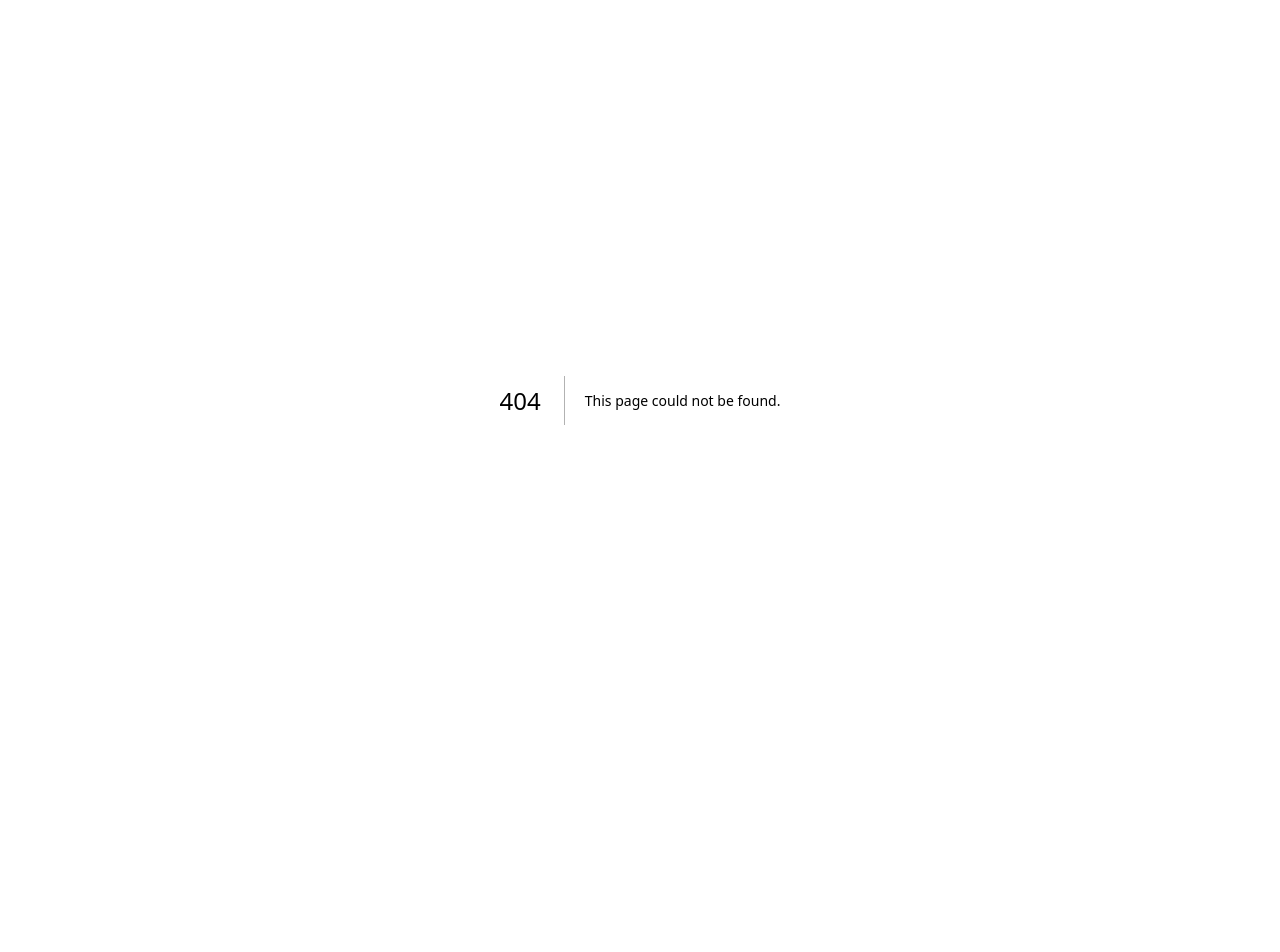
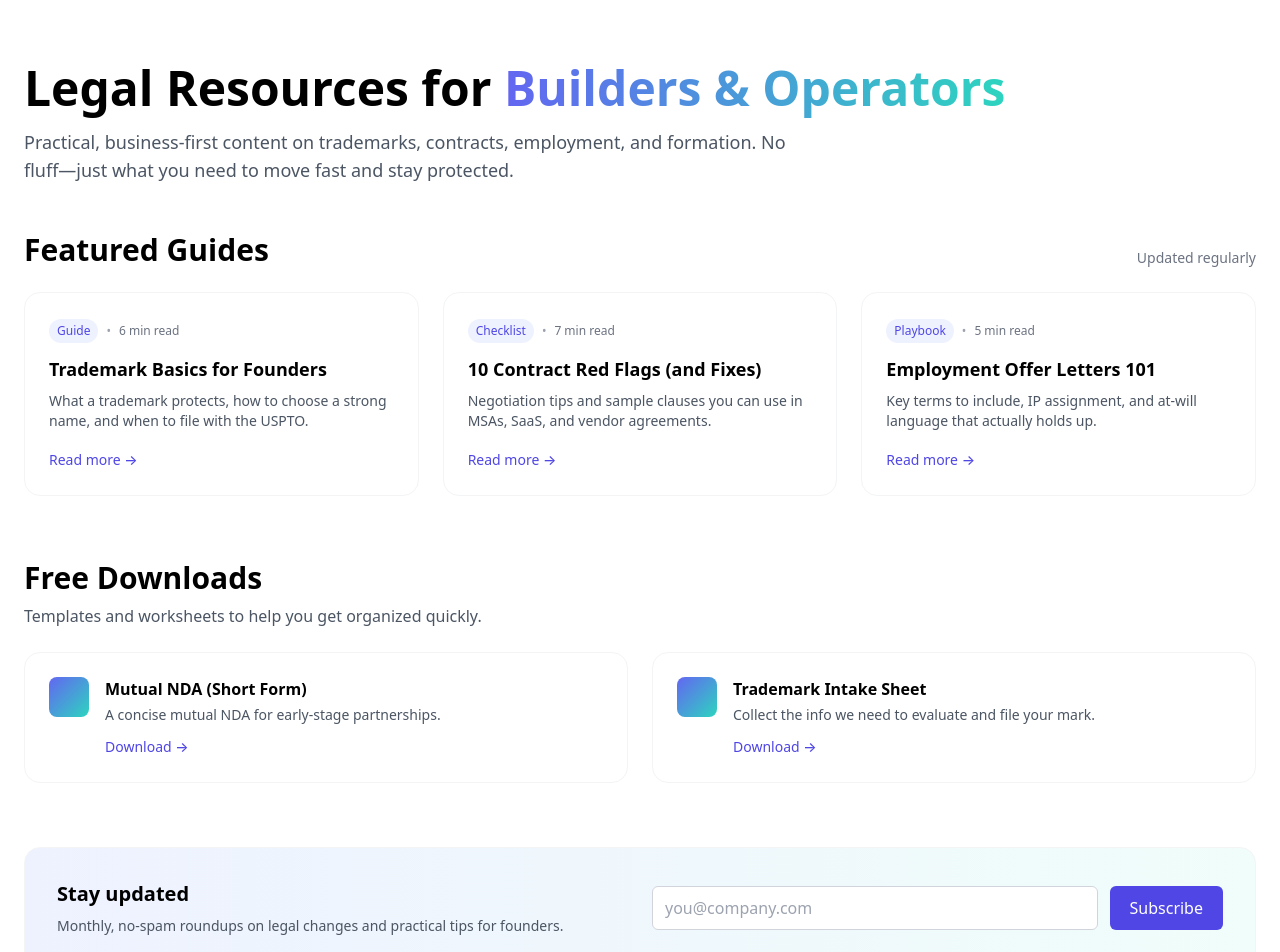
Before and after one commit to ajdreams17/Ascentlegal, a Next.js app: page /resources in a window 1280 px wide. Before the commit this address had no page. Shown: the top 952 px of the page. Before the commit the page ends 800 px from the top, so only its background shows below. Built offline with nearby package versions, Linux system fonts and the light colour scheme.

Commit message:
Create page.jsx

```diff
--- /dev/null
+++ b/app/resources/page.jsx
@@ -0,0 +1,197 @@
+import Link from "next/link";
+
+export const metadata = {
+  title: "Resources | Ascent Legal",
+  description:
+    "Practical guides, templates, and FAQs on trademarks, contracts, and startup law—written for founders and operators.",
+};
+
+const guides = [
+  {
+    slug: "trademark-basics-for-founders",
+    title: "Trademark Basics for Founders",
+    summary:
+      "What a trademark protects, how to choose a strong name, and when to file with the USPTO.",
+    readTime: "6 min read",
+    badge: "Guide",
+  },
+  {
+    slug: "contract-red-flags",
+    title: "10 Contract Red Flags (and Fixes)",
+    summary:
+      "Negotiation tips and sample clauses you can use in MSAs, SaaS, and vendor agreements.",
+    readTime: "7 min read",
+    badge: "Checklist",
+  },
+  {
+    slug: "employment-offer-letters",
+    title: "Employment Offer Letters 101",
+    summary:
+      "Key terms to include, IP assignment, and at-will language that actually holds up.",
+    readTime: "5 min read",
+    badge: "Playbook",
+  },
+];
+
+const downloads = [
+  {
+    title: "Mutual NDA (Short Form)",
+    desc: "A concise mutual NDA for early-stage partnerships.",
+    href: "/resources/downloads/mutual-nda.docx",
+  },
+  {
+    title: "Trademark Intake Sheet",
+    desc: "Collect the info we need to evaluate and file your mark.",
+    href: "/resources/downloads/trademark-intake.pdf",
+  },
+];
+
+const faqs = [
+  {
+    q: "When should I file a trademark?",
+    a: "As soon as you have a distinctive brand name and intend to use it in commerce—early filing can preserve priority.",
+  },
+  {
+    q: "Do you offer flat fees?",
+    a: "Yes. Many matters—trademark filing, contract packages, and formations—are offered at transparent flat rates.",
+  },
+  {
+    q: "Can you review an existing contract?",
+    a: "Absolutely. We’ll mark up the agreement, explain risks in plain English, and give negotiation language you can use.",
+  },
+];
+
+export default function ResourcesPage() {
+  return (
+    <main className="mx-auto max-w-7xl px-6 py-16">
+      {/* Hero */}
+      <section className="mb-12">
+        <h1 className="text-4xl md:text-5xl font-bold">
+          Legal Resources for{" "}
+          <span className="bg-gradient-to-r from-indigo-500 to-teal-400 bg-clip-text text-transparent">
+            Builders & Operators
+          </span>
+        </h1>
+        <p className="mt-4 text-lg text-gray-600 max-w-3xl">
+          Practical, business-first content on trademarks, contracts, employment, and formation.
+          No fluff—just what you need to move fast and stay protected.
+        </p>
+      </section>
+
+      {/* Featured Guides */}
+      <section className="mt-8">
+        <div className="mb-6 flex items-end justify-between">
+          <h2 className="text-2xl md:text-3xl font-semibold">Featured Guides</h2>
+          <span className="text-sm text-gray-500">Updated regularly</span>
+        </div>
+
+        <div className="grid sm:grid-cols-2 lg:grid-cols-3 gap-6">
+          {guides.map((g) => (
+            <article
+              key={g.slug}
+              className="group rounded-2xl border border-gray-100 bg-white p-6 hover:shadow-sm transition-shadow"
+            >
+              <div className="inline-flex items-center gap-2 text-xs text-indigo-600">
+                <span className="rounded-full bg-indigo-50 px-2 py-1">{g.badge}</span>
+                <span className="text-gray-400">•</span>
+                <span className="text-gray-500">{g.readTime}</span>
+              </div>
+              <h3 className="mt-3 text-lg font-semibold">{g.title}</h3>
+              <p className="mt-2 text-sm text-gray-600">{g.summary}</p>
+              <div className="mt-4">
+                <Link
+                  href={`/resources/${g.slug}`}
+                  className="text-sm font-medium text-indigo-600 hover:underline"
+                >
+                  Read more →
+                </Link>
+              </div>
+            </article>
+          ))}
+        </div>
+      </section>
+
+      {/* Downloads */}
+      <section className="mt-16">
+        <h2 className="text-2xl md:text-3xl font-semibold">Free Downloads</h2>
+        <p className="mt-2 text-gray-600">
+          Templates and worksheets to help you get organized quickly.
+        </p>
+
+        <div className="mt-6 grid sm:grid-cols-2 gap-6">
+          {downloads.map((d) => (
+            <div
+              key={d.title}
+              className="rounded-2xl border border-gray-100 bg-white p-6 flex items-start gap-4"
+            >
+              <div className="h-10 w-10 rounded-lg bg-gradient-to-br from-indigo-500 to-teal-400 shrink-0" />
+              <div>
+                <h3 className="font-semibold">{d.title}</h3>
+                <p className="mt-1 text-sm text-gray-600">{d.desc}</p>
+                <a
+                  href={d.href}
+                  className="mt-3 inline-block text-sm font-medium text-indigo-600 hover:underline"
+                >
+                  Download →
+                </a>
+              </div>
+            </div>
+          ))}
+        </div>
+      </section>
+
+      {/* Newsletter CTA */}
+      <section className="mt-16 rounded-2xl border border-gray-100 bg-gradient-to-r from-indigo-50 to-teal-50 p-8">
+        <div className="grid md:grid-cols-2 gap-6 items-center">
+          <div>
+            <h3 className="text-xl font-semibold">Stay updated</h3>
+            <p className="mt-2 text-sm text-gray-600">
+              Monthly, no-spam roundups on legal changes and practical tips for founders.
+            </p>
+          </div>
+          <form
+            action="https://example.com/subscribe" // replace with your provider
+            method="post"
+            className="grid grid-cols-1 sm:grid-cols-[1fr_auto] gap-3"
+          >
+            <input
+              type="email"
+              name="email"
+              required
+              placeholder="you@company.com"
+              className="h-11 rounded-md border border-gray-300 px-3"
+            />
+            <button className="h-11 rounded-md bg-indigo-600 px-5 text-white hover:bg-indigo-700">
+              Subscribe
+            </button>
+          </form>
+        </div>
+      </section>
+
+      {/* FAQs */}
+      <section className="mt-16">
+        <h2 className="text-2xl md:text-3xl font-semibold">FAQs</h2>
+        <div className="mt-6 grid md:grid-cols-2 gap-6">
+          {faqs.map((f) => (
+            <div key={f.q} className="rounded-2xl border border-gray-100 bg-white p-6">
+              <h4 className="font-medium">{f.q}</h4>
+              <p className="mt-2 text-sm text-gray-600">{f.a}</p>
+            </div>
+          ))}
+        </div>
+      </section>
+
+      {/* Contact CTA */}
+      <section className="mt-16 text-center">
+        <h3 className="text-xl font-semibold">Have a question about your specific situation?</h3>
+        <p className="mt-2 text-gray-600">We’ll respond within one business day.</p>
+        <Link
+          href="/contact"
+          className="mt-4 inline-block rounded-xl bg-gradient-to-r from-indigo-500 to-teal-400 px-5 py-3 text-white shadow hover:opacity-90"
+        >
+          Book a Consultation
+        </Link>
+      </section>
+    </main>
+  );
+}
```
